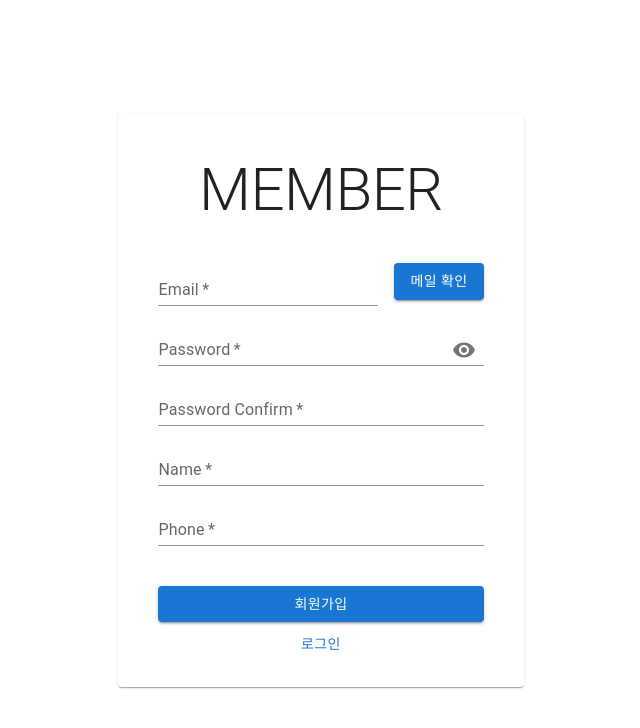
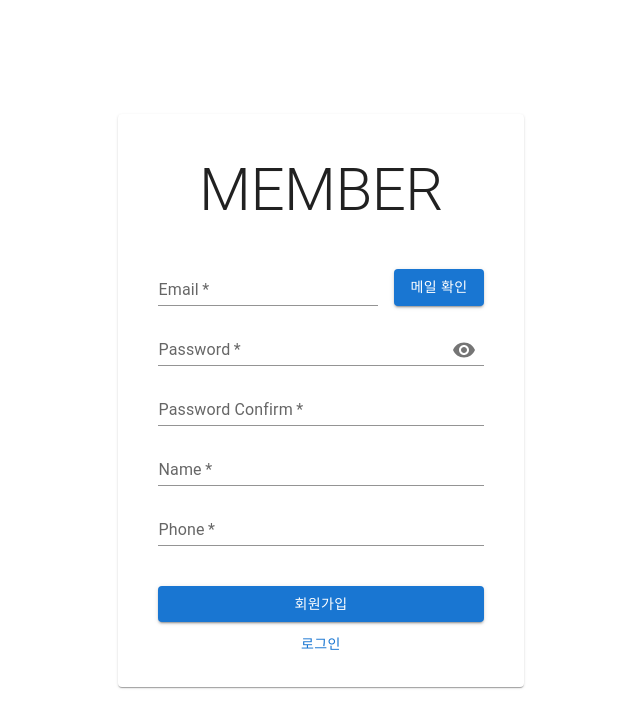
Before and after one commit to sumthingspecial/frontend-01_user-sign, a React (Create React App) app: page /sign-up in a window 1280 px wide. Shown: the top 728 px of the page, without its empty margins (319-959 px from the left). Built offline with nearby package versions, Linux system fonts and the light colour scheme.

Commit message:
style: adjust check email valid button position

```diff
--- a/src/layouts/SignUp.js
+++ b/src/layouts/SignUp.js
@@ -36,7 +36,7 @@ function SignUp() {
               >
                 <Typography variant="h2">MEMBER</Typography>
               </Grid>
-              <Grid item container marginBottom={1.5} paddingX={2} columnSpacing={2} alignItems="center">
+              <Grid item container marginBottom={1.5} paddingX={2} columnSpacing={2} alignItems="flex-end">
                 <Grid item>
                   <FormControl variant="standard" required>
                     <InputLabel htmlFor="sign-in-email">Email</InputLabel>
```
